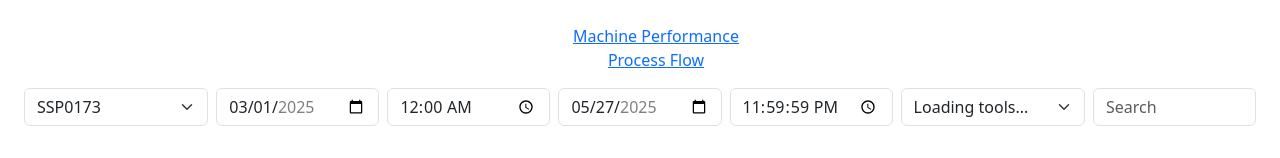
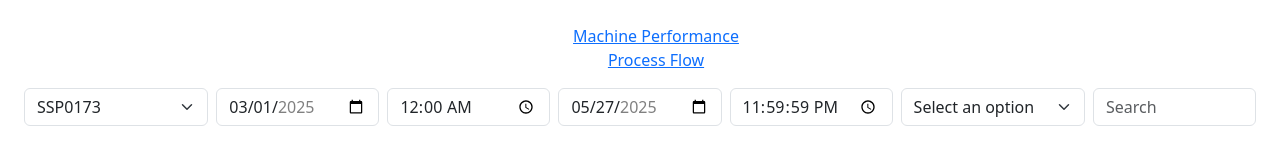
Before and after one commit to shristigupta12/machine-monitoring-react-app, a React (Create React App) app: page / in a window 1280 px wide. Shown: the top 158 px of the page. Built offline with nearby package versions, Linux system fonts and the light colour scheme.

Commit message:
rename: machineDataSlice -> toolSequencesSlice

```diff
--- a/src/components/scatter-plot/filterHeading.js
+++ b/src/components/scatter-plot/filterHeading.js
@@ -1,7 +1,7 @@
 import Select from '../design-system/select';
 import { Input } from '../design-system/input';
 import { useDispatch, useSelector } from 'react-redux';
-import { fetchToolSequences } from '../../features/machineData/machineDataSlice';
+import { fetchToolSequences } from '../../features/toolSequences/toolSequencesSlice';
 import { useEffect } from 'react';
 import {
     setMachine,
@@ -26,7 +26,7 @@ export const FilterHeading = () => {
     search
   } = useSelector((state) => state.filters); // Get filter values from Redux store
 
-  const { toolSequences, loading: toolSequencesLoading, error: toolSequencesError } = useSelector((state) => state.machineData); // Get tool sequences and loading state
+  const { toolSequences, loading: toolSequencesLoading, error: toolSequencesError } = useSelector((state) => state.toolSequences); // Get tool sequences and loading state
 
   // Define static machine options
   const machineOptions = [
@@ -115,10 +115,10 @@ export const FilterHeading = () => {
 
         <Select
           options={toolSequences}
-          placeholder={toolSequencesLoading ? "Loading tools..." : "Select tool"}
+          // placeholder={toolSequencesLoading ? "Loading tools..." : "Select tool"}
           value={sequenceTool}
           onChange={handleSequenceToolChange}
-          disabled={toolSequencesLoading!='succeeded'}
+          disabled={toolSequencesLoading!=='succeeded'}
           className="w-48"
         />
         {toolSequencesError && <span className="text-red-500 text-sm">Error: {toolSequencesError}</span>}
--- a/src/features/machineData/machineDataSlice.js
+++ b/src/features/toolSequences/toolSequencesSlice.js
@@ -22,8 +22,8 @@ export const fetchToolSequences = createAsyncThunk(
     }
 )
 
-const machineDataSlice = createSlice({
-    name: 'machineData',
+const toolSequencesSlice = createSlice({
+    name: 'toolSequences',
     initialState: {
       toolSequences: [],
       loading: 'idle', // 'idle' | 'pending' | 'succeeded' | 'failed'
@@ -50,4 +50,4 @@ const machineDataSlice = createSlice({
     },
   });
 
-  export default machineDataSlice.reducer;
+  export default toolSequencesSlice.reducer;
--- a/src/store.js
+++ b/src/store.js
@@ -1,10 +1,10 @@
 import { configureStore } from "@reduxjs/toolkit";
 import filtersReducer from './features/filters/filtersSlice';
-import machineDataReducer from './features/machineData/machineDataSlice';
+import toolSequencesReducer from './features/toolSequences/toolSequencesSlice';
 
 export const store = configureStore({
     reducer: {
         filters: filtersReducer,
-        machineData: machineDataReducer,
+        toolSequences: toolSequencesReducer,
     }
 })
```
